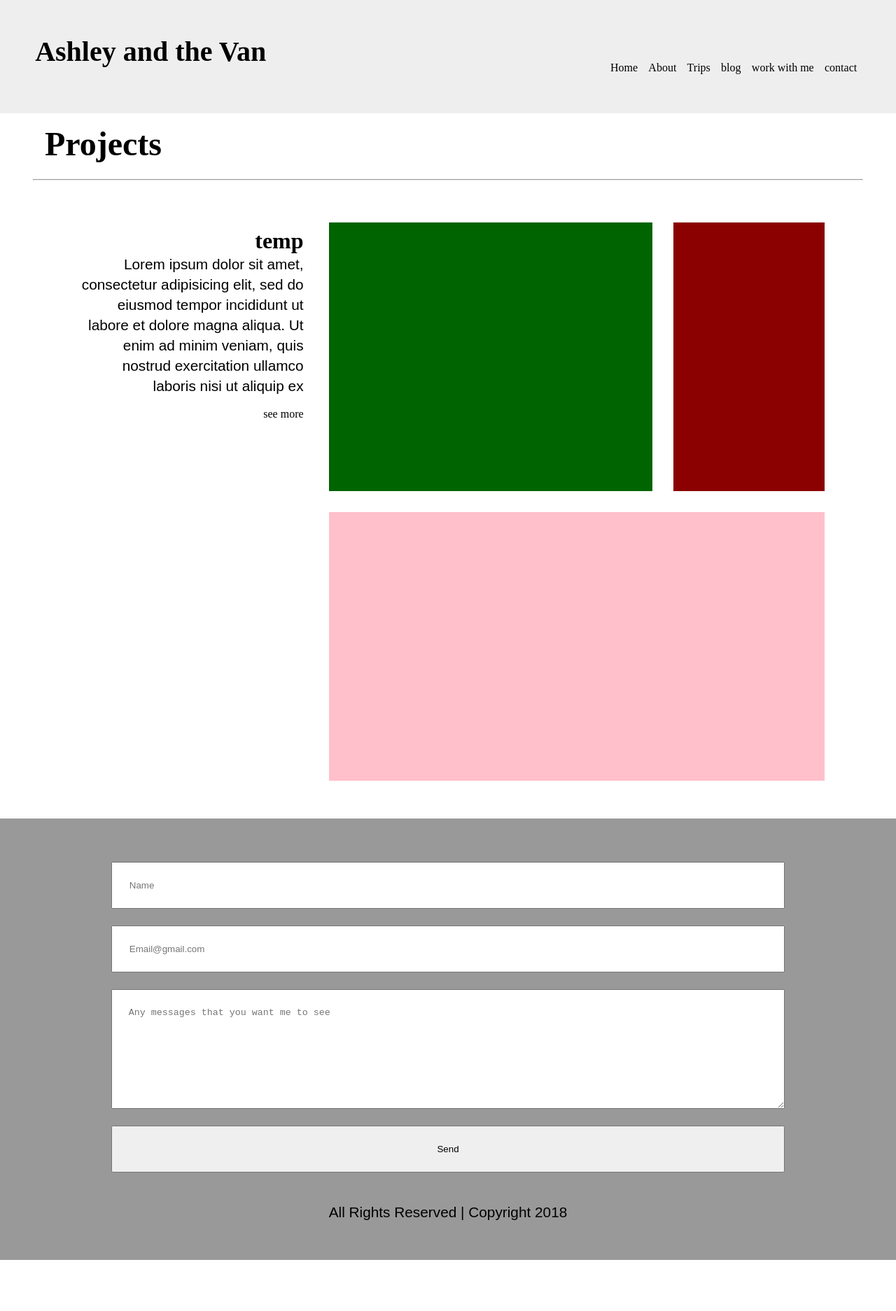
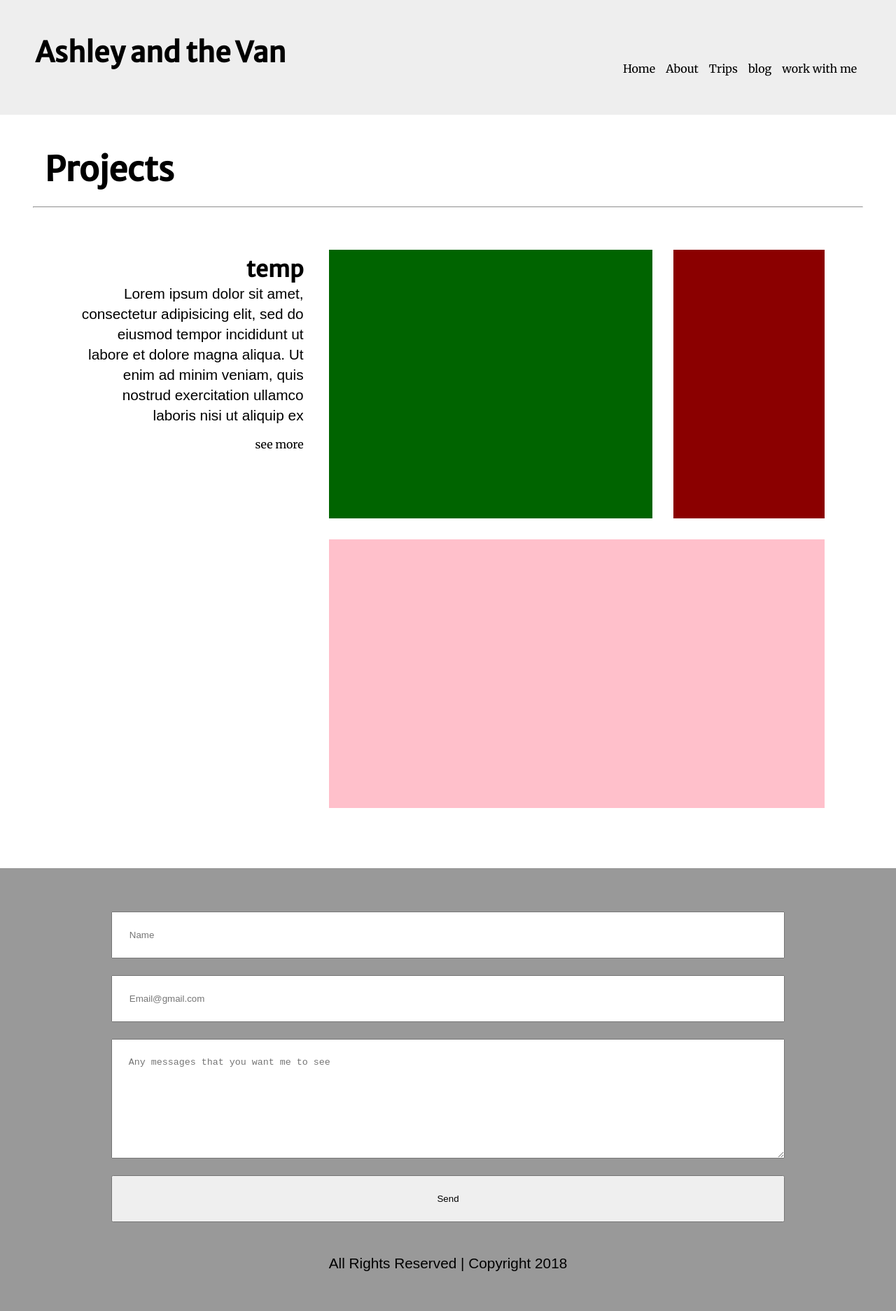
Before and after one commit to TheInstituteOfCode/ash-site-, a Jekyll site: the page built from trips.html, in a window 1280 px wide. Shown: the whole page at 70% size. Built offline with Jekyll 4.4.1, drawn with Linux system fonts in a browser that asks for light colours; before the commit the page ends 1801 px from its top, so only the background shows below that.

Commit message:
index.html

```diff
--- a/_layouts/default.html
+++ b/_layouts/default.html
@@ -2,23 +2,23 @@
 <html>
   <head>
     <meta charset="utf-8">
+    <link href="https://fonts.googleapis.com/css?family=Merriweather|Merriweather+Sans" rel="stylesheet">
     <title>{{page.title}}</title>
     <link rel="stylesheet" href="/css/grid.css">
     <link rel="stylesheet" href="/css/style.css">
   </head>
   <body>
-    {% if page.url == '/' %}
-    <header class="index-banner">
+    {% if page.banner == true %}
+    <header class="index-banner" style="background-image:url('{{page.banner_path}}')">
       <div class="overlay-dark flex-center fill">
         <div class="">
-          <h1>Ashley and the Van</h1>
+          <h1>{{page.title}}</h1>
           <nav>
             <a href="/">Home</a>
             <a href="/about">About</a>
             <a href="/trips">Porfolio</a>
             <a href="/blog">blog</a>
             <a href="/work">work with me</a>
-            <a href="#contact">contact</a>
           </nav>
         </div>
 
@@ -33,7 +33,6 @@
           <a href="trips">Trips</a>
           <a href="blog">blog</a>
           <a href="work">work with me</a>
-          <a href="#contact">contact</a>
         </nav>
     </header>
     {% endif %}
--- a/css/style.css
+++ b/css/style.css
@@ -24,7 +24,7 @@ header{
   background-color: #eee
 }
   section, footer{
-  padding: 1rem 5%;
+  padding: 3rem 5%;
 }
 
 header nav{
@@ -87,8 +87,10 @@ hr{
 
 /* typographery  */
 
+body{font-family: 'Merriweather', serif;}
+
 h1,h2,h3,h4{
-  font-family: serif;
+font-family: 'Merriweather Sans', sans-serif;
 }
 h1{
   font-size: 3rem;
```
Also changed, not shown: index.html (+8 -4 lines).
